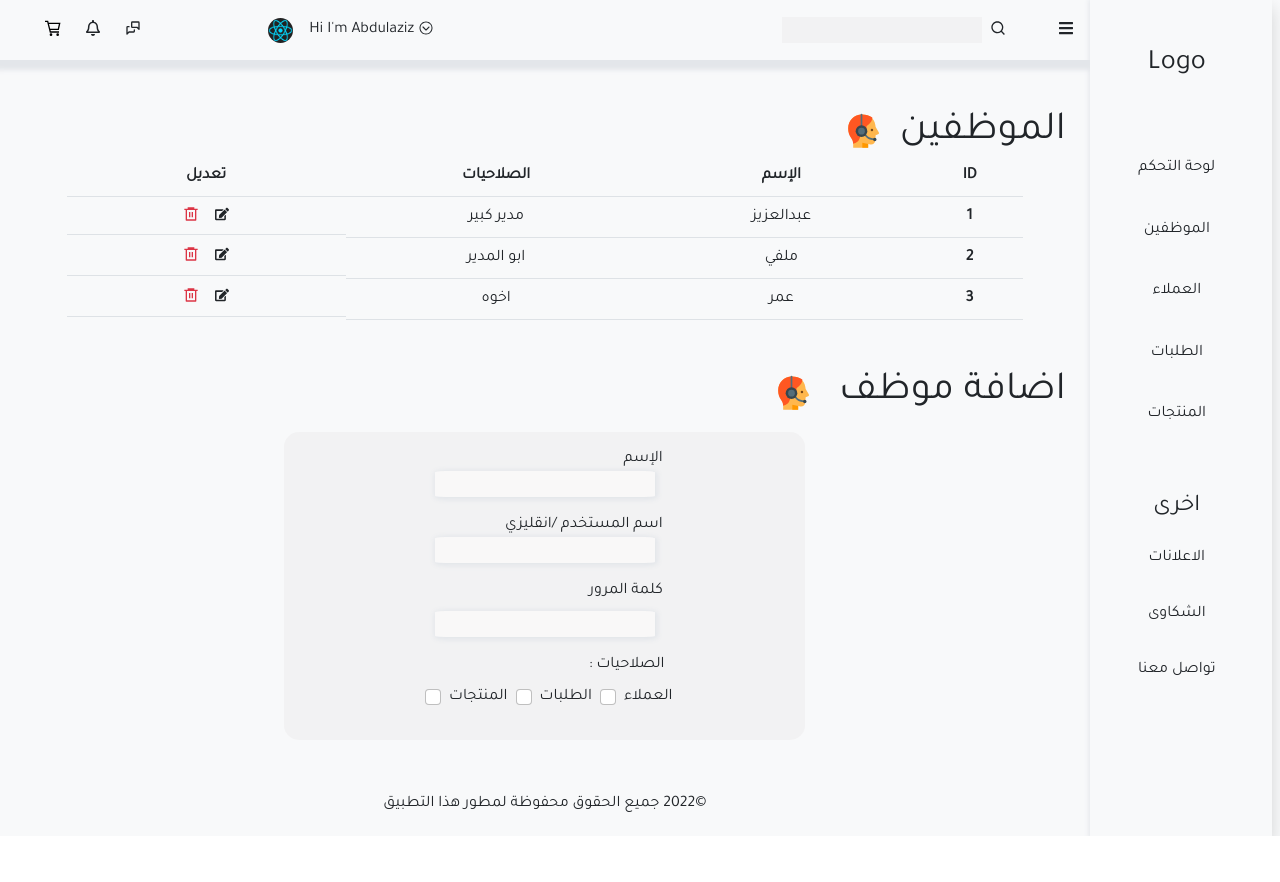
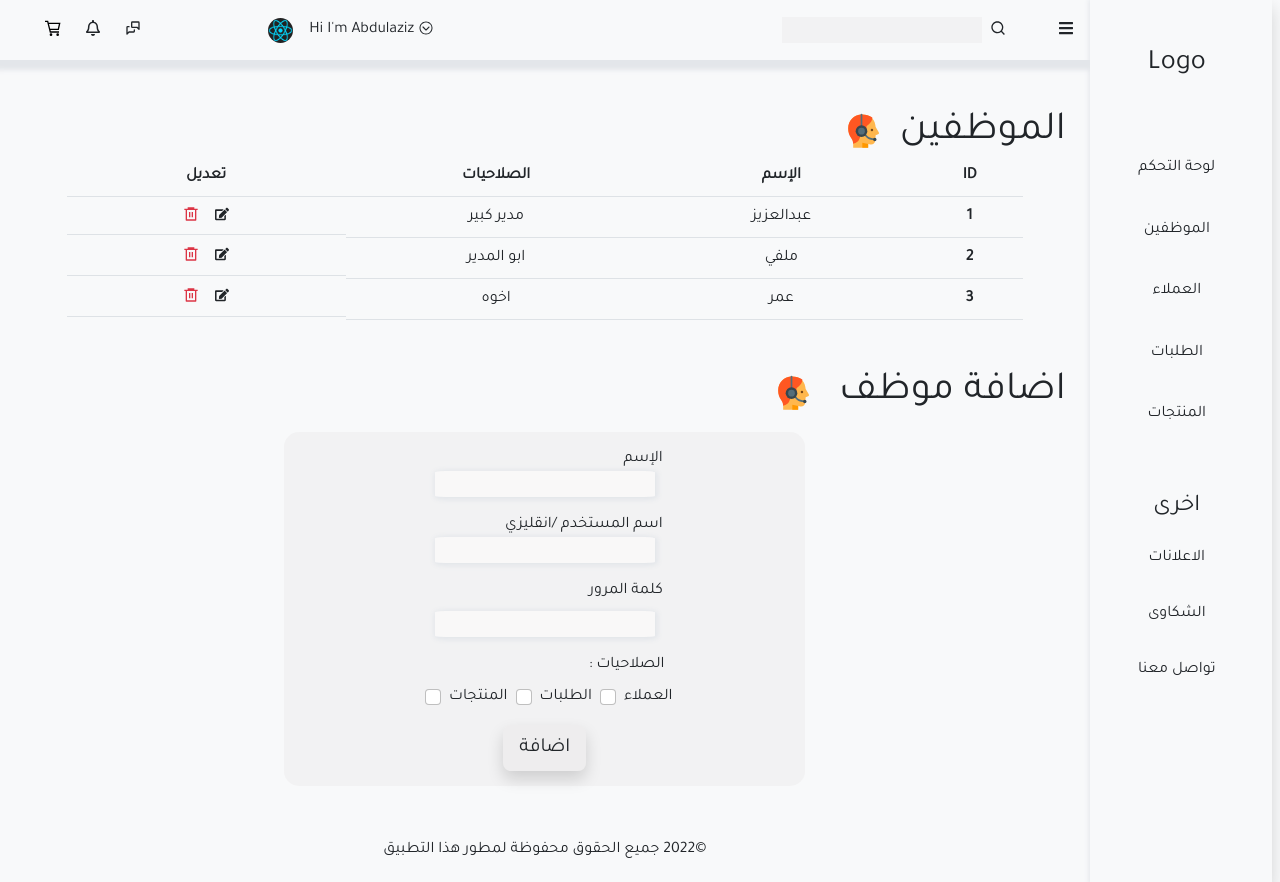
Before and after one commit to azmlan/dashboard-react, a React (Create React App) app: page /employees in a window 1280 px wide. Before the commit the page ends 836 px from the top, so only its background shows below. Built offline with nearby package versions, Linux system fonts and the light colour scheme.

Commit message:
Add Employee enhancement

```diff
--- a/src/pages/Employees.jsx
+++ b/src/pages/Employees.jsx
@@ -93,8 +93,8 @@ export default function Employees() {
   </label>
   <input className="form-check-input mx-2" type="checkbox" value="" />
         </div>
-        </div>
-
+</div>
+<button type='button' className='btn btn-lg noBorder bgGray shadow'>اضافة</button>
 </form>
       </div>
     </div>
```
